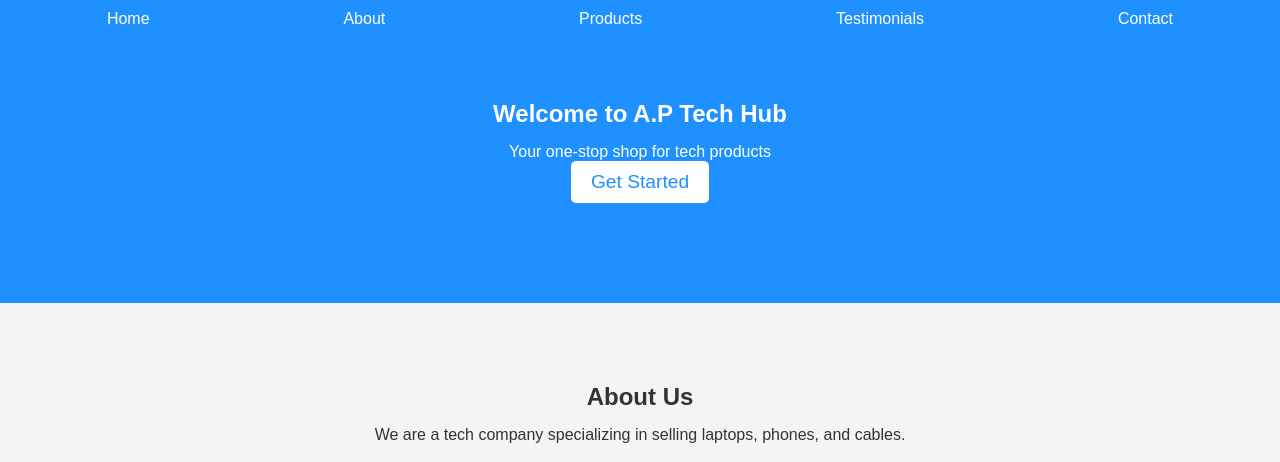
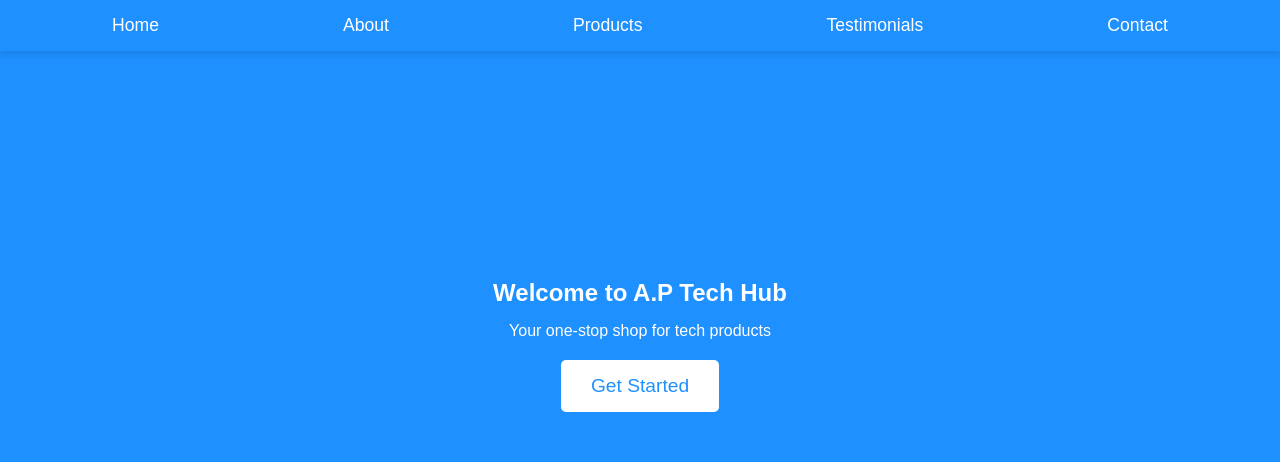
Before and after one commit to antoniodemax/ap-tech-hub, a React (Vite) app: page / in a window 1280 px wide. Shown: the top 462 px of the page. Built offline with nearby package versions, Linux system fonts and the light colour scheme.

Commit message:
Separated the header and hero section with distinct styling

```diff
--- a/src/components/Header.jsx
+++ b/src/components/Header.jsx
@@ -3,9 +3,23 @@ import { Link } from 'react-scroll';
 
 const Header = () => {
   return (
-    <header style={{ backgroundColor: '#1e90ff', padding: '10px', position: 'fixed', width: '100%', zIndex: '10' }}>
+    <header style={{
+      backgroundColor: '#1e90ff',
+      padding: '15px 20px',
+      position: 'fixed',
+      top: 0,
+      width: '100%',
+      zIndex: '1000',
+      boxShadow: '0 4px 6px rgba(0, 0, 0, 0.1)'
+    }}>
       <nav>
-        <ul style={{ display: 'flex', justifyContent: 'space-around', color: 'white', listStyle: 'none' }}>
+        <ul style={{
+          display: 'flex',
+          justifyContent: 'space-around',
+          color: 'white',
+          listStyle: 'none',
+          fontSize: '1.1em'
+        }}>
           <li><Link to="hero" smooth={true} duration={500}>Home</Link></li>
           <li><Link to="about" smooth={true} duration={500}>About</Link></li>
           <li><Link to="products" smooth={true} duration={500}>Products</Link></li>
--- a/src/components/HeroSection.jsx
+++ b/src/components/HeroSection.jsx
@@ -2,10 +2,29 @@ import React from 'react';
 
 const HeroSection = () => {
   return (
-    <section id="hero" style={{ textAlign: 'center', padding: '100px 20px', backgroundColor: '#1e90ff', color: 'white' }}>
+    <section id="hero" style={{
+      textAlign: 'center',
+      padding: '150px 20px 100px 20px',
+      backgroundColor: '#1e90ff',
+      color: 'white',
+      minHeight: '80vh',
+      display: 'flex',
+      flexDirection: 'column',
+      justifyContent: 'center',
+      alignItems: 'center'
+    }}>
       <h1>Welcome to A.P Tech Hub</h1>
       <p>Your one-stop shop for tech products</p>
-      <button style={{ padding: '10px 20px', backgroundColor: '#fff', color: '#1e90ff', border: 'none', borderRadius: '5px', fontSize: '1.2em' }}>
+      <button style={{
+        padding: '15px 30px',
+        backgroundColor: '#fff',
+        color: '#1e90ff',
+        border: 'none',
+        borderRadius: '5px',
+        fontSize: '1.2em',
+        marginTop: '20px',
+        cursor: 'pointer'
+      }}>
         Get Started
       </button>
     </section>
--- a/src/index.css
+++ b/src/index.css
@@ -24,6 +24,16 @@ ul {
 
 button {
   cursor: pointer;
+}
+
+header {
+  position: fixed;
+  top: 0;
+  width: 100%;
+  z-index: 1000;
+  background-color: #1e90ff;
+  padding: 15px 0;
+  box-shadow: 0 4px 6px rgba(0, 0, 0, 0.1);
 }
 
 .products {
@@ -85,3 +95,8 @@ button {
 .product-card button:hover {
   background-color: #0c78d0;
 }
+
+section {
+  padding: 80px 20px;
+  text-align: center;
+}
```
